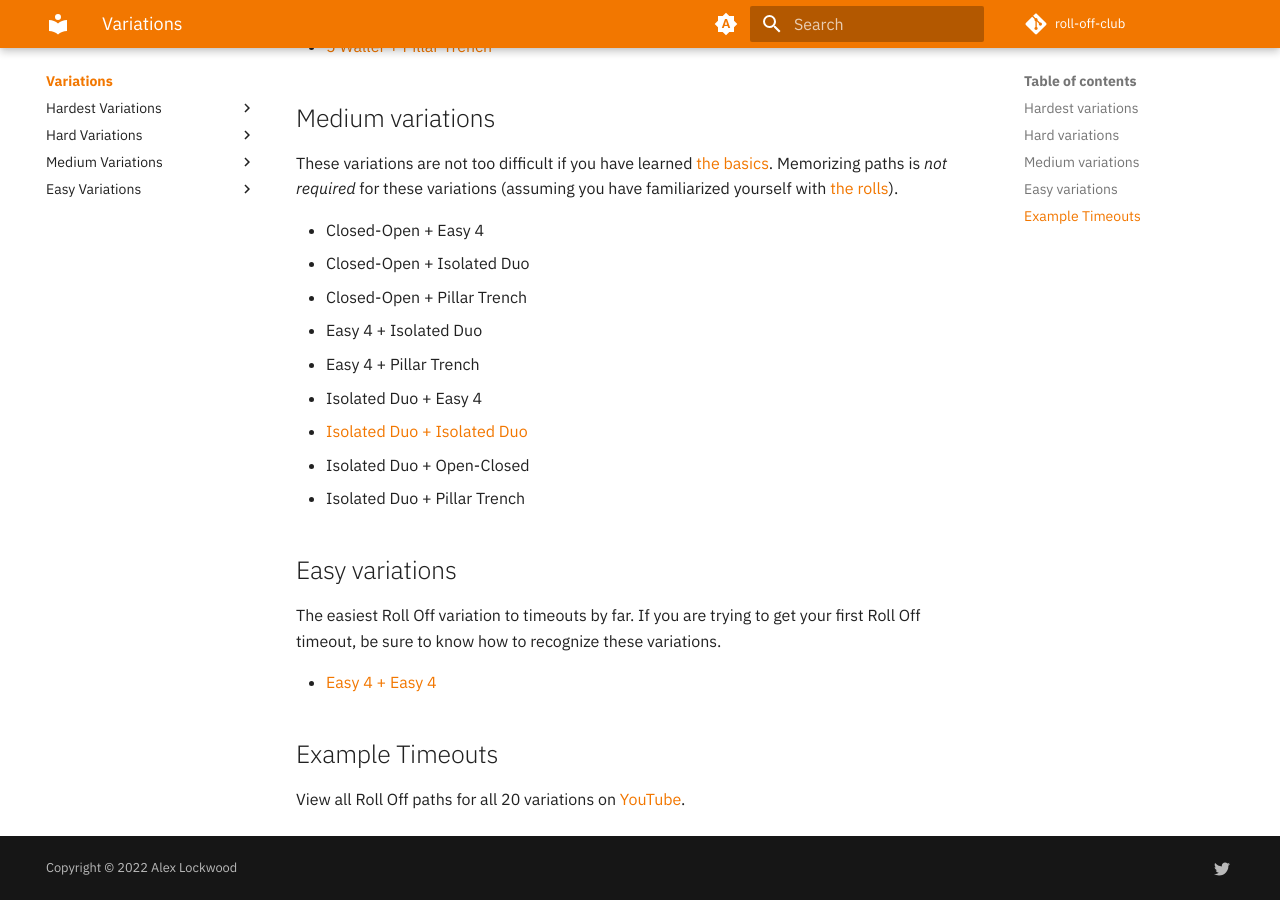
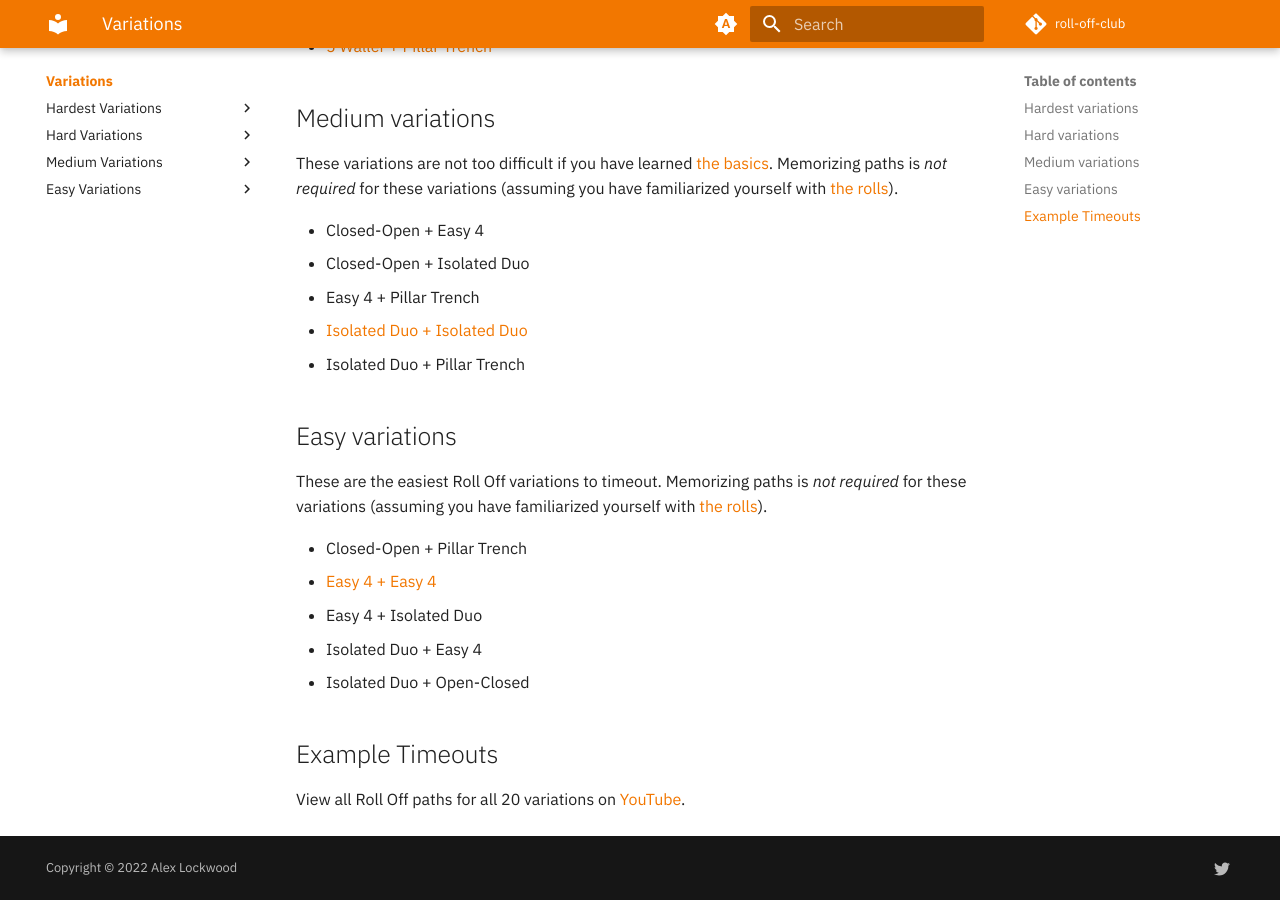
Before and after one commit to alexjlockwood/roll-off-club, an MkDocs documentation site: the page built from docs/variations/index.md, in a window 1280 px wide and 900 px high, scrolled down 830 px. Built offline with MkDocs 1.6.1 and Material for MkDocs 9.7.7, drawn with Linux system fonts in a browser that asks for light colours; comment, search, counter and statistics services are not loaded.

Commit message:
reorganize variations

```diff
--- a/docs/variations/index.md
+++ b/docs/variations/index.md
@@ -28,19 +28,19 @@ These variations are not too difficult if you have learned [the basics](../getti
 
 * Closed-Open + Easy 4
 * Closed-Open + Isolated Duo
-* Closed-Open + Pillar Trench
-* Easy 4 + Isolated Duo
 * Easy 4 + Pillar Trench
-* Isolated Duo + Easy 4
 * [Isolated Duo + Isolated Duo](./isolated-duo-isolated-duo.md)
-* Isolated Duo + Open-Closed
 * Isolated Duo + Pillar Trench
 
 ## Easy variations
 
-The easiest Roll Off variation to timeouts by far. If you are trying to get your first Roll Off timeout, be sure to know how to recognize these variations.
+These are the easiest Roll Off variations to timeout. Memorizing paths is *not required* for these variations (assuming you have familiarized yourself with [the rolls](../rolls/index.md)).
 
+* Closed-Open + Pillar Trench
 * [Easy 4 + Easy 4](./easy-4-easy-4.md)
+* Easy 4 + Isolated Duo
+* Isolated Duo + Easy 4
+* Isolated Duo + Open-Closed
 
 ## Example Timeouts
 
```
